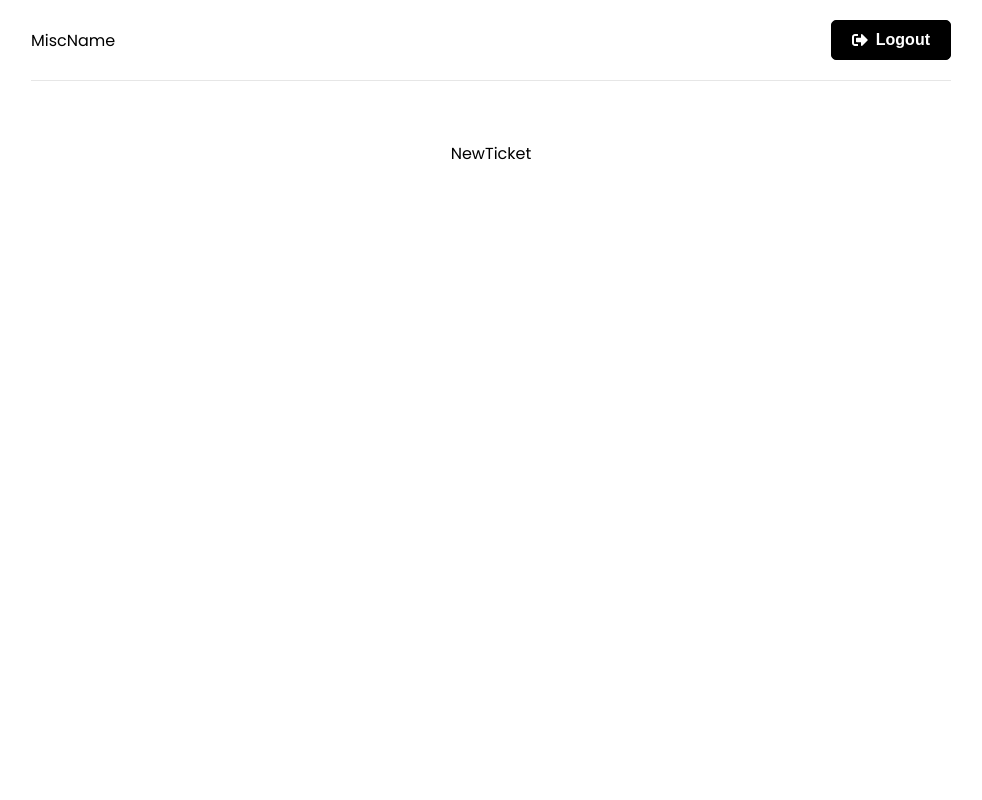
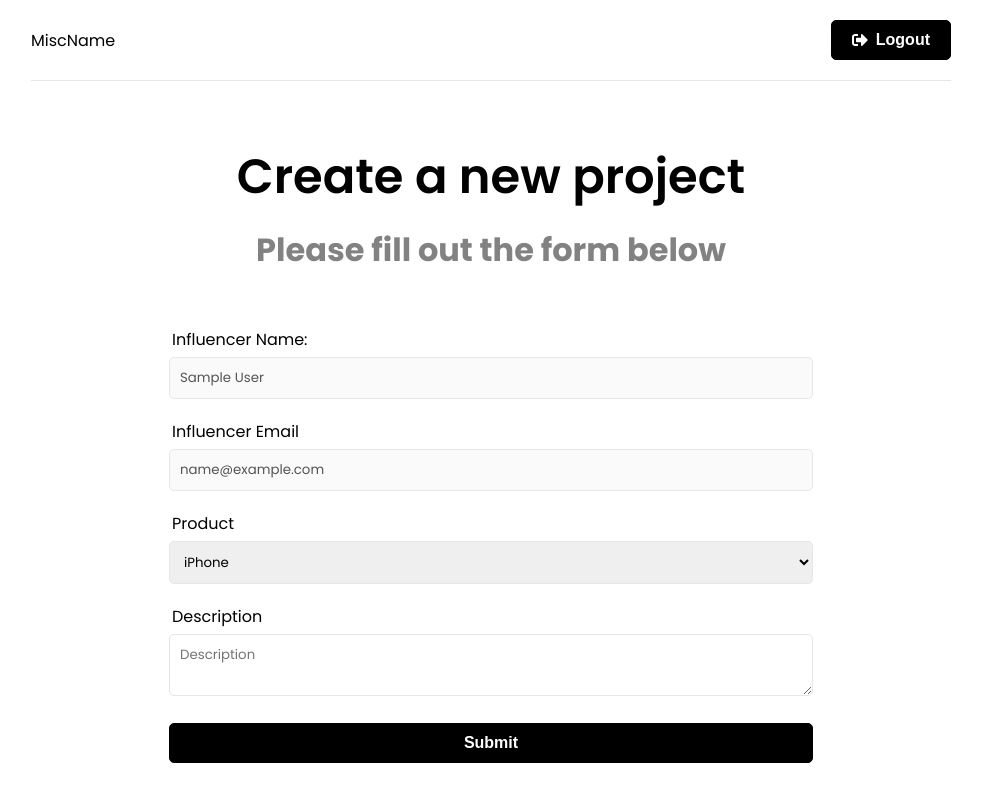
Before and after one commit to vsibley/support-desk, a React (Create React App) app in the folder frontend/: page /new-project in a window 1280 px wide. Shown: the whole page, without its empty margins (149-1131 px from the left). Built offline with nearby package versions, Linux system fonts and the light colour scheme; sample sign-in values are in the browser's storage.

Commit message:
added NewProject component

```diff
--- a/frontend/src/pages/NewProject.jsx
+++ b/frontend/src/pages/NewProject.jsx
@@ -1,8 +1,58 @@
-import React from 'react'
+import {useState} from 'react'
+import {useSelector} from 'react-redux'
+
 
 function NewProject() {
+  const {user} = useSelector((state) => state.auth)
+  const [name] = useState(user.name)
+  const [email] = useState(user.email)
+  const [product, setProduct] = useState('iPhone')
+  const [description, setDescription] = useState('')
+
+  const onSubmit = (e) => {
+    e.preventDefault()
+
+  }
+
+
   return (
-    <div>NewTicket</div>
+    <>
+      <section className="heading">
+        <h1>Create a new project</h1>
+        <p>Please fill out the form below</p>
+      </section>
+
+      <section className="form">
+        <div className="form-group">
+          <label htmlFor="name">Influencer Name:</label>
+          <input type="text" value={name} className="form-control" disabled/>
+        </div>
+        <div className="form-group">
+          <label htmlFor="email">Influencer Email</label>
+          <input type="text" value={email} className="form-control" disabled/>
+        </div>
+        <form onSubmit={onSubmit}>
+          <div className="form-group">
+          <label htmlFor="product">Product</label>
+          <select name="product" id="product" value={product} onChange={(e) => setProduct(e.target.value)}>
+            <option value="iPhone">iPhone</option>
+            <option value="iPad">iPad</option>
+            <option value="macBook">MacBook</option>
+
+          </select>
+          </div>
+          <div className="form-group">
+            <label htmlFor="decription">Description </label>
+            <textarea name="description" id="description" className='form-control' placeholder='Description' value={description} onChange={(e) => setDescription(e.target.value)}></textarea>
+          </div>
+          <div className="form-group">
+            <button className="btn btn-block">
+              Submit
+            </button>
+          </div>
+        </form>
+      </section>
+      </>
   )
 }
 
```
